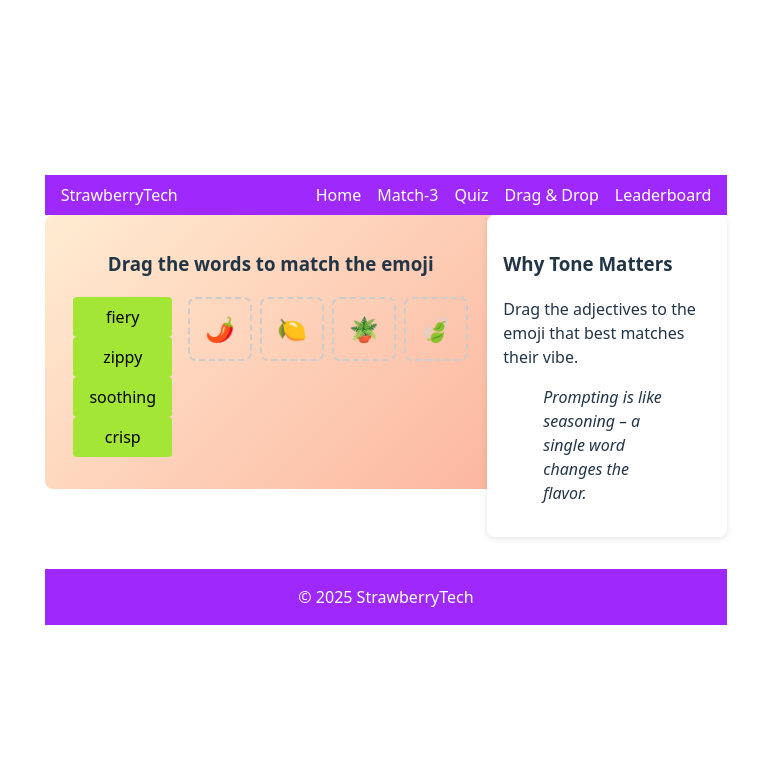
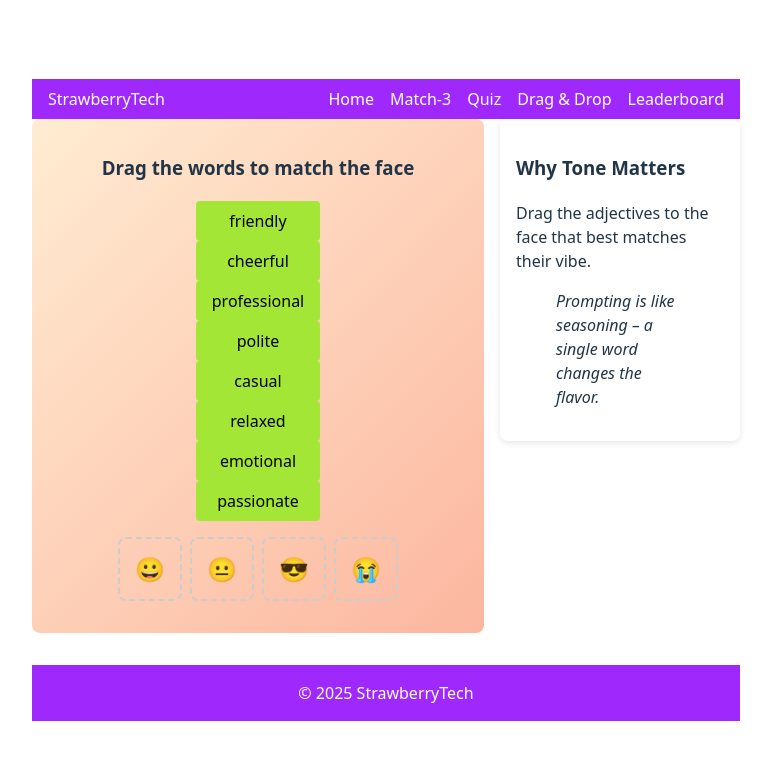
Before and after one commit to unnamedmistress/StrawberryTech, a React (Vite) app in the folder learning-games/: page /games/match3 in a window 1280 px wide. Shown: the top 760 px of the page, without its empty margins (254-1025 px from the left). Built offline with nearby package versions, Linux system fonts and the light colour scheme.

Commit message:
Refine tone match categories

```diff
--- a/learning-games/src/pages/Match3Game.tsx
+++ b/learning-games/src/pages/Match3Game.tsx
@@ -21,10 +21,10 @@ export interface Flavor {
 }
 
 export const flavors: Flavor[] = [
-  { name: "spicy", emoji: "🌶️", color: "#ff4500" },
-  { name: "zesty", emoji: "🍋", color: "#ffd700" },
-  { name: "calm", emoji: "🪴", color: "#3cb371" },
-  { name: "fresh", emoji: "🍃", color: "#8fbc8f" },
+  { name: "friendly", emoji: "😀", color: "#ffd700" },
+  { name: "professional", emoji: "😐", color: "#3cb371" },
+  { name: "casual", emoji: "😎", color: "#8fbc8f" },
+  { name: "emotional", emoji: "😭", color: "#ff6347" },
 ];
 
 export const colors = flavors.map((f) => f.name);
@@ -46,10 +46,6 @@ export function createGrid(): (Tile | null)[] {
   return Array.from({ length: 36 }, () => createTile());
 }
 
-const tips = [
-  { range: [12, 14], tips: ["Great start! Keep learning leadership basics."] },
-  { range: [15, 18], tips: ["Remember: teamwork makes the dream work!"] },
-];
 
 const quotes = [
   "Prompting is like seasoning \u2013 a single word changes the flavor.",
@@ -57,11 +53,33 @@ const quotes = [
 ];
 
 const toneWords = [
-  { word: "fiery", flavor: "spicy" },
-  { word: "zippy", flavor: "zesty" },
-  { word: "soothing", flavor: "calm" },
-  { word: "crisp", flavor: "fresh" },
+  { word: "friendly", flavor: "friendly" },
+  { word: "cheerful", flavor: "friendly" },
+  { word: "professional", flavor: "professional" },
+  { word: "polite", flavor: "professional" },
+  { word: "casual", flavor: "casual" },
+  { word: "relaxed", flavor: "casual" },
+  { word: "emotional", flavor: "emotional" },
+  { word: "passionate", flavor: "emotional" },
 ];
+
+const flavorAdjective: Record<string, string> = {
+  friendly: "upbeat",
+  professional: "formal",
+  casual: "chill",
+  emotional: "dramatic",
+};
+
+const wordOutputs: Record<string, string> = {
+  friendly: "Hey Mom! I'll be home late today \u{1F60A}",
+  cheerful: "Hey Mom! I'll be home late today \u{1F60A}",
+  professional: "Mother, please note I'll be home later than usual today.",
+  polite: "Mother, please note I'll be home later than usual today.",
+  casual: "Hey Mom, running late, I'll be home later.",
+  relaxed: "Hey Mom, I'm going to be a bit late. See you soon!",
+  emotional: "Mom! I'm so sorry, but I'll be home late today 😭",
+  passionate: "Mom! I'm really sorry—I promise I'll hurry home!",
+};
 
 export interface MatchResult {
   grid: (Tile | null)[];
@@ -143,14 +161,31 @@ export function checkMatches(
 function ToneMatchGame({ onComplete }: { onComplete: () => void }) {
   const [completed, setCompleted] = useState<string[]>([]);
   const [feedback, setFeedback] = useState<string | null>(null);
+  const [activeWord, setActiveWord] = useState<string | null>(null);
+  const [aiSentence, setAiSentence] = useState<string | null>(null);
 
   function handleDrop(flavor: string, word: string) {
-    const correct = toneWords.find((t) => t.word === word)?.flavor === flavor;
-    setFeedback(correct ? `Nice! ${word} is ${flavor}.` : `Try again!`);
-    if (correct && !completed.includes(word)) {
-      setCompleted((c) => [...c, word]);
+    const expected = toneWords.find((t) => t.word === word)?.flavor;
+    const correct = expected === flavor;
+    if (correct) {
+      setFeedback(`Nice! "${word}" matches ${flavor}.`);
+      setActiveWord(word);
+      setAiSentence(wordOutputs[word]);
+      if (!completed.includes(word)) {
+        setCompleted((c) => [...c, word]);
+      }
+    } else if (expected) {
+      const emoji = flavors.find((f) => f.name === flavor)?.emoji || "";
+      setFeedback(
+        `"${word}" doesn’t match ${emoji} — it’s too ${
+          flavorAdjective[expected]
+        } for ${flavor} tones.`,
+      );
+    } else {
+      setFeedback("Try again!");
     }
   }
+
 
   useEffect(() => {
     if (completed.length === toneWords.length) {
@@ -160,7 +195,7 @@ function ToneMatchGame({ onComplete }: { onComplete: () => void }) {
 
   return (
     <div>
-      <h3>Drag the words to match the emoji</h3>
+      <h3>Drag the words to match the face</h3>
       <div className="drag-container">
         <div className="drag-words">
           {toneWords
@@ -198,6 +233,16 @@ function ToneMatchGame({ onComplete }: { onComplete: () => void }) {
         </div>
       </div>
       {feedback && <p>{feedback}</p>}
+      {activeWord && (
+        <div className="sentence-builder">
+          <p>Base: "Mom, I'll be home late today"</p>
+          {aiSentence && (
+            <p>
+              Using "{activeWord}": {aiSentence}
+            </p>
+          )}
+        </div>
+      )}
     </div>
   );
 }
@@ -233,7 +278,7 @@ export default function Match3Game() {
       </div>
       <aside className="match3-sidebar">
         <h3>Why Tone Matters</h3>
-        <p>Drag the adjectives to the emoji that best matches their vibe.</p>
+        <p>Drag the adjectives to the face that best matches their vibe.</p>
         <blockquote className="sidebar-quote">{sidebarQuote}</blockquote>
       </aside>
 
@@ -242,6 +287,10 @@ export default function Match3Game() {
           <div className="match3-modal">
             <h3>Great job!</h3>
             <p>You matched all the words.</p>
+            <div className="flashcard">
+              <strong>Why Tone Matters</strong>
+              <p>Changing one adjective = a whole new vibe. Tone tells the AI how to speak, not just what to say.</p>
+            </div>
             {newBadges.length > 0 && (
               <div className="badge-rewards">
                 {newBadges.map((id) => {
```
